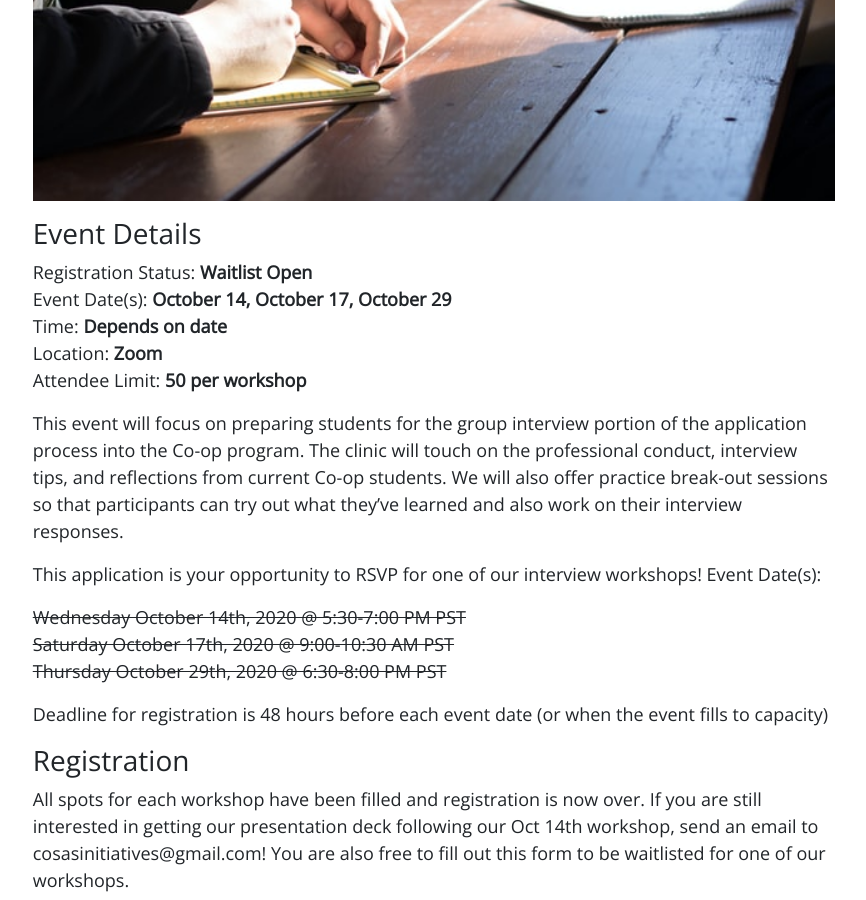
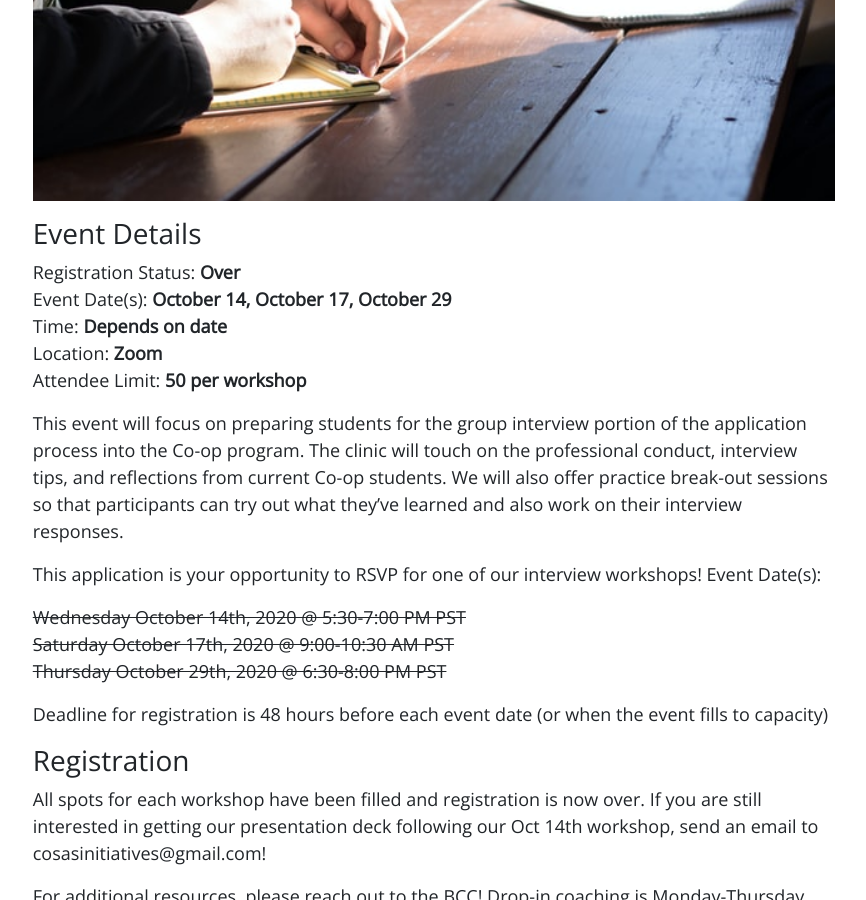
Before and after one commit to coopsauder/COSAS, a Jekyll site: the page built from _posts/2020-08-05-interview-workshop.md, in a window 1280 px wide and 900 px high, scrolled down 814 px. Shown: the whole window, without its empty margins (206-1072 px from the left). Built offline with Jekyll 4.4.1, drawn with Linux system fonts in a browser that asks for light colours; nearby versions of some CDN libraries; some of the changed text lies outside the part shown.

Commit message:
closed the interview workshop

```diff
--- a/_posts/2020-08-05-interview-workshop.md
+++ b/_posts/2020-08-05-interview-workshop.md
@@ -4,7 +4,7 @@ title:  "Intake Interview Workshops"
 date:   2020-08-04 00:50:32 -0400
 tags: intake event
 image: svg/interview.svg
-event-status: Waitlist Open
+event-status: Over
 event-link: reg-interview
 event-date: October 14, October 17, October 29
 location: Zoom
@@ -36,10 +36,7 @@ Deadline for registration is 48 hours before each event date (or when the event
 
 ### Registration
 
-All spots for each workshop have been filled and registration is now over. If you are still interested in getting our presentation deck following our Oct 14th workshop, send an email to cosasinitiatives@gmail.com! You are also free to fill out this form to be waitlisted for one of our workshops.
-
-**[Waitlist form link here](https://forms.gle/PSz1wJLB2XQNmwEN6)**
-
+All spots for each workshop have been filled and registration is now over. If you are still interested in getting our presentation deck following our Oct 14th workshop, send an email to cosasinitiatives@gmail.com!
 
 For additional resources, please reach out to the BCC! Drop-in coaching is Monday-Thursday from 12-2PM PST and Tuesday from 7:30-9:30 AM PST. You can also book an appointment with a BCOM career coach on UBC Sauder COOL.
 
```
